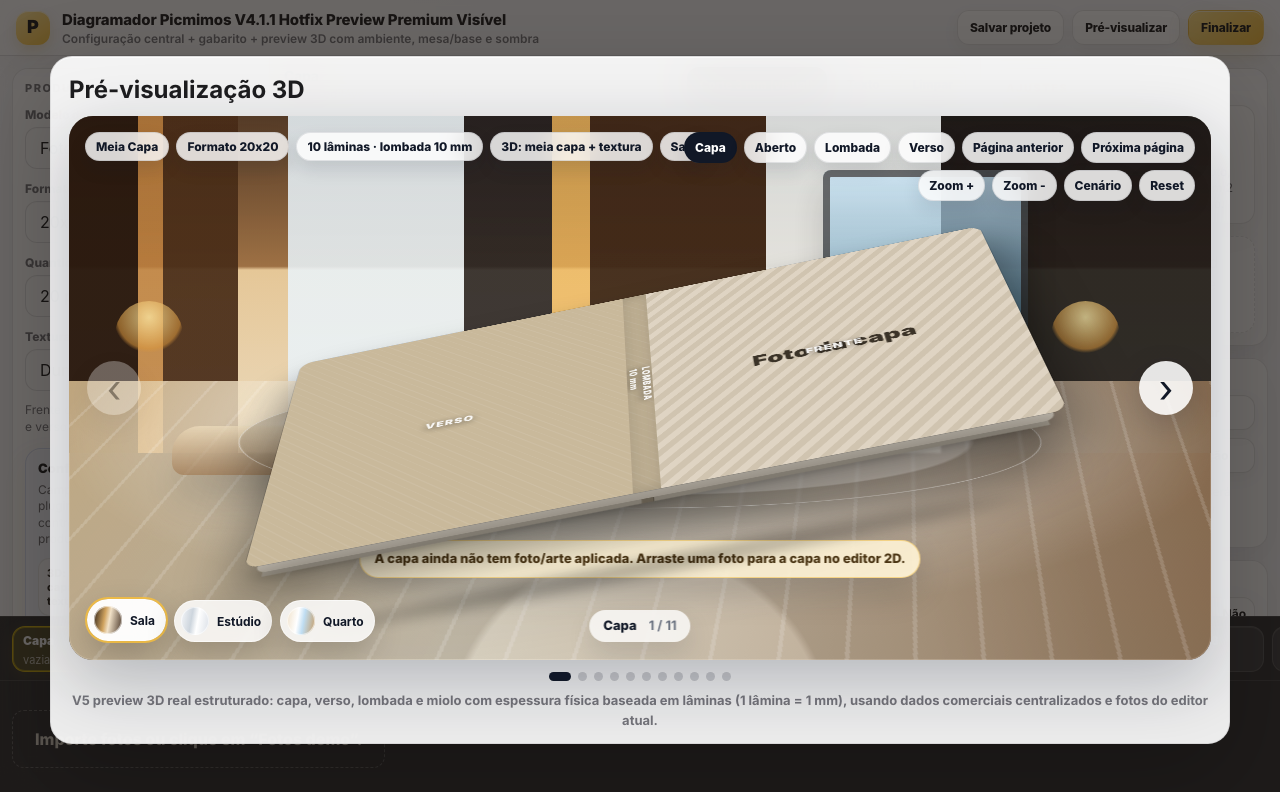
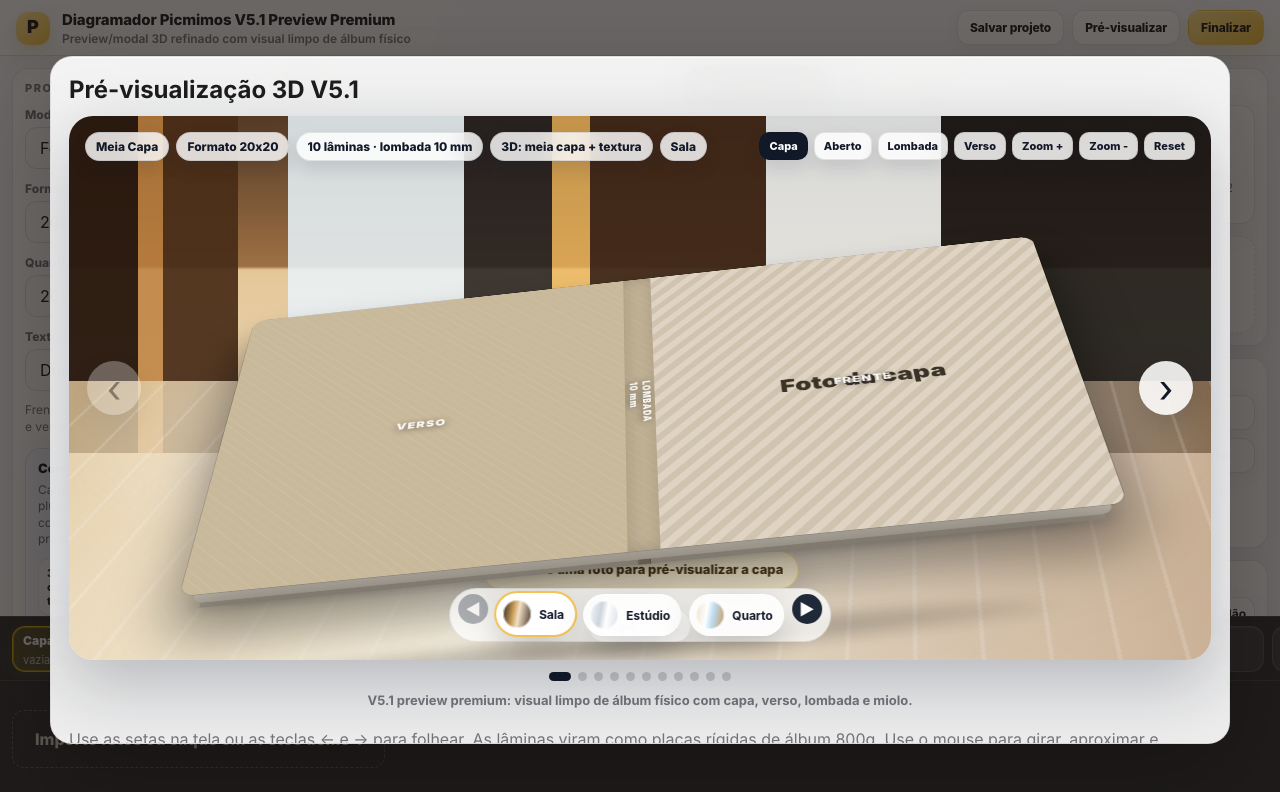
Before and after one commit to robertotadeup/diagramador-picmimos, a React (Vite) app in the folder app/: page / in a window 1280 px wide. Both pictures are taken after a click on the button "Pré-visualizar". Shown: the top 792 px of the page. Built offline with nearby package versions, Linux system fonts and the light colour scheme.

Commit message:
V5.1 preview premium clean showroom (#3)

```diff
--- a/app/src/App.jsx
+++ b/app/src/App.jsx
@@ -1268,7 +1268,7 @@
 
   function getProjectPayload() {
     return {
-      version: "V4.1.1 Hotfix Preview Premium Visível",
+      version: "V5.1 Preview Premium",
       product: coverModel.label,
       coverModelId,
       coverRule: coverModel.cover,
@@ -1378,8 +1378,8 @@
         <div className="brand">
           <div className="logo">P</div>
           <div>
-            <strong>Diagramador Picmimos V4.1.1 Hotfix Preview Premium Visível</strong>
-            <span>Configuração central + gabarito + preview 3D com ambiente, mesa/base e sombra</span>
+            <strong>Diagramador Picmimos V5.1 Preview Premium</strong>
+            <span>Preview/modal 3D refinado com visual limpo de álbum físico</span>
           </div>
         </div>
         <div className="top-actions">
@@ -2156,11 +2156,8 @@
           <button type="button" className={viewMode === "open" ? "on" : ""} onClick={() => setViewMode("open")}>Aberto</button>
           <button type="button" className={viewMode === "spine" ? "on" : ""} onClick={() => setViewMode("spine")}>Lombada</button>
           <button type="button" className={viewMode === "back" ? "on" : ""} onClick={() => setViewMode("back")}>Verso</button>
-          <button type="button" onClick={() => go(-1)} disabled={index <= 0}>Página anterior</button>
-          <button type="button" onClick={() => go(1)} disabled={index >= total - 1}>Próxima página</button>
           <button type="button" onClick={() => zoomBy(0.08)}>Zoom +</button>
           <button type="button" onClick={() => zoomBy(-0.08)}>Zoom -</button>
-          <button type="button" onClick={nextAmbient}>Cenário</button>
           <button type="button" onClick={resetView}>Reset</button>
         </div>
 
@@ -2169,7 +2166,7 @@
             <div className="table-highlight" />
             <div className="table-shadow" />
           </div>
-          <div className={bookClass} style={{ "--scene-zoom": zoom }}>
+            <div className={bookClass} style={{ "--scene-zoom": zoom }}>
             {viewMode === "open" ? (
               <SpreadShowroomPreview page={renderPage} photoMap={photoMap} />
             ) : (
@@ -2178,7 +2175,7 @@
           </div>
           {!hasCoverPhoto && viewMode !== "open" && (
             <div className="premium-scene-warning">
-              A capa ainda não tem foto/arte aplicada. Arraste uma foto para a capa no editor 2D.
+              Adicione uma foto para pré-visualizar a capa
             </div>
           )}
         </div>
@@ -2191,7 +2188,8 @@
           <strong>{index + 1} / {Math.max(total, 1)}</strong>
         </div>
 
-        <div className="preview3d-ambient-switcher premium-scene-ambient-switcher" aria-label="Trocar cenário do preview 3D">
+        <div className="preview3d-ambient-switcher premium-scene-ambient-switcher" aria-label="Navegação discreta do preview 3D">
+          <button type="button" className="preview3d-nav-mini" onClick={() => go(-1)} disabled={index <= 0}>◀</button>
           {ambients.map((item, itemIndex) => (
             <button
               type="button"
@@ -2204,6 +2202,7 @@
               <strong>{item.shortName}</strong>
             </button>
           ))}
+          <button type="button" className="preview3d-nav-mini" onClick={() => go(1)} disabled={index >= total - 1}>▶</button>
         </div>
       </div>
 
@@ -2219,7 +2218,7 @@
         ))}
       </div>
       <p className="preview3d-stable-note premium-scene-note">
-        V5 preview 3D real estruturado: capa, verso, lombada e miolo com espessura física baseada em lâminas (1 lâmina = 1 mm), usando dados comerciais centralizados e fotos do editor atual.
+        V5.1 preview premium: visual limpo de álbum físico com capa, verso, lombada e miolo.
       </p>
     </div>
   );
@@ -3392,7 +3391,7 @@
         )}
         {modal.type === "preview-3d" && (
           <>
-            <h2>Pré-visualização 3D</h2>
+            <h2>Pré-visualização 3D V5.1</h2>
             <Preview3D pages={modal.pages || []} photoMap={photoMap} />
             <p>Use as setas na tela ou as teclas ← e → para folhear. As lâminas viram como placas rígidas de álbum 800g. Use o mouse para girar, aproximar e afastar.</p>
           </>
--- a/app/src/styles.css
+++ b/app/src/styles.css
@@ -1970,7 +1970,7 @@
   min-height: 520px;
   border-radius: 24px;
   overflow: hidden;
-  background: #2d2118;
+  background: #ede7de;
   box-shadow: inset 0 0 0 1px rgba(255,255,255,.32), 0 22px 70px rgba(15,23,42,.26);
   perspective: 1600px;
   isolation: isolate;
@@ -1980,9 +1980,7 @@
   position: absolute;
   inset: 0;
   overflow: hidden;
-  background:
-    radial-gradient(circle at 50% 115%, rgba(255,255,255,.46) 0 22%, rgba(255,255,255,.12) 23% 36%, transparent 56%),
-    linear-gradient(180deg, rgba(255,255,255,.05), rgba(0,0,0,.10));
+  background: linear-gradient(180deg, #f8f6f2 0%, #ece6dd 100%);
   z-index: 0;
 }
 
@@ -2035,14 +2033,7 @@
     linear-gradient(105deg, rgba(224,187,139,.82), rgba(253,244,226,.68), rgba(185,139,82,.70));
 }
 
-.room-wall,
-.room-window,
-.room-sofa,
-.room-lamp {
-  position: absolute;
-  z-index: 1;
-  pointer-events: none;
-}
+.room-wall, .room-window, .room-sofa, .room-lamp { display: none; }
 
 .room-window {
   right: 16%;
@@ -2090,12 +2081,19 @@
   right: 16px;
   top: 16px;
   z-index: 22;
-  max-width: min(570px, calc(100% - 32px));
+  max-width: min(460px, calc(100% - 32px));
+  gap: 6px;
 }
 
 .premium-scene-controls button.on {
   background: #111827;
   color: #fff;
+}
+
+.premium-scene-controls button {
+  padding: 6px 9px;
+  font-size: 11px;
+  border-radius: 10px;
 }
 
 .premium-scene-stage {
@@ -2110,9 +2108,9 @@
 .premium-scene-table {
   position: absolute;
   left: 50%;
-  top: 59%;
-  width: min(800px, 74%);
-  height: 300px;
+  top: 62%;
+  width: min(760px, 70%);
+  height: 240px;
   transform: translate(-50%, -50%) rotateX(66deg);
   transform-origin: center;
   border-radius: 50%;
@@ -2151,9 +2149,9 @@
 .premium-scene-book {
   position: absolute;
   left: 50%;
-  top: 52%;
+  top: 54%;
   z-index: 8;
-  width: min(760px, 72vw);
+  width: min(860px, 80vw);
   transform-style: preserve-3d;
   transition: transform .42s ease, filter .42s ease;
   filter: drop-shadow(0 34px 24px rgba(0,0,0,.24));
@@ -2173,13 +2171,13 @@
 }
 
 .premium-scene-book.view-cover {
-  transform: translate(-50%, -54%) scale(var(--scene-zoom, 1)) rotateX(58deg) rotateZ(-2deg) rotateY(-12deg);
+  transform: translate(-50%, -52%) scale(var(--scene-zoom, 1)) rotateX(50deg) rotateZ(-1deg) rotateY(-7deg);
 }
 
 .premium-scene-book.view-open {
   top: 54%;
-  width: min(860px, 78vw);
-  transform: translate(-50%, -50%) scale(var(--scene-zoom, 1)) rotateX(58deg) rotateZ(-1deg) rotateY(-4deg);
+  width: min(920px, 84vw);
+  transform: translate(-50%, -48%) scale(var(--scene-zoom, 1)) rotateX(48deg) rotateZ(0deg) rotateY(-2deg);
 }
 
 .premium-scene-book.view-spine {
@@ -2228,7 +2226,7 @@
 .premium-scene-warning {
   position: absolute;
   left: 50%;
-  top: 78%;
+  top: 80%;
   z-index: 30;
   transform: translateX(-50%);
   padding: 10px 14px;
@@ -2249,13 +2247,33 @@
 
 .premium-scene-ambient-switcher {
   position: absolute;
-  left: 18px;
+  left: 50%;
   bottom: 18px;
   z-index: 24;
   display: flex;
   flex-wrap: wrap;
   gap: 8px;
-  max-width: calc(100% - 220px);
+  max-width: max-content;
+  transform: translateX(-50%);
+  padding: 5px 8px;
+  border-radius: 999px;
+  background: rgba(255,255,255,.76);
+  border: 1px solid rgba(0,0,0,.08);
+}
+
+.preview3d-nav-mini {
+  border: 0;
+  border-radius: 999px;
+  width: 30px;
+  height: 30px;
+  font-weight: 900;
+  background: #1f2937;
+  color: #fff;
+  cursor: pointer;
+}
+.preview3d-nav-mini:disabled {
+  opacity: .35;
+  cursor: not-allowed;
 }
 
 .premium-scene-note {
```
Also changed, not shown: app/README.md, app/VERSION.txt.
